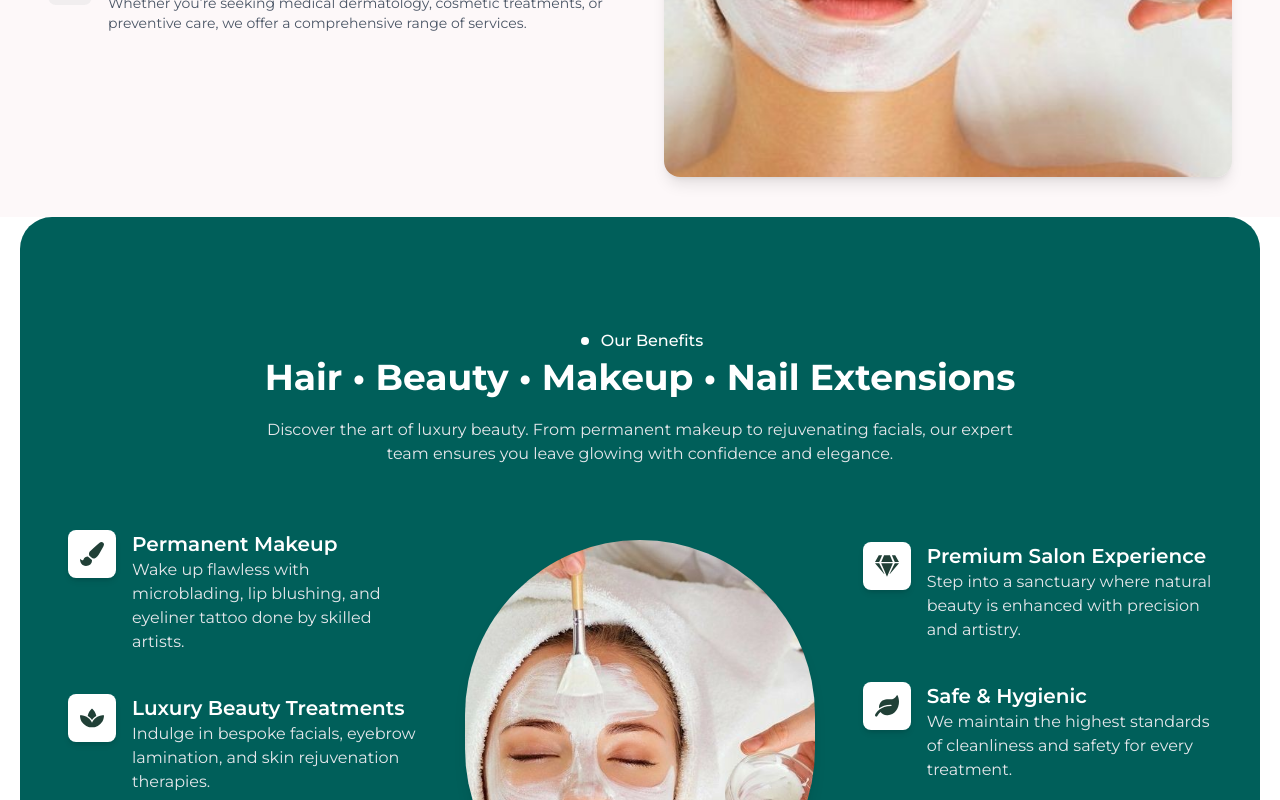
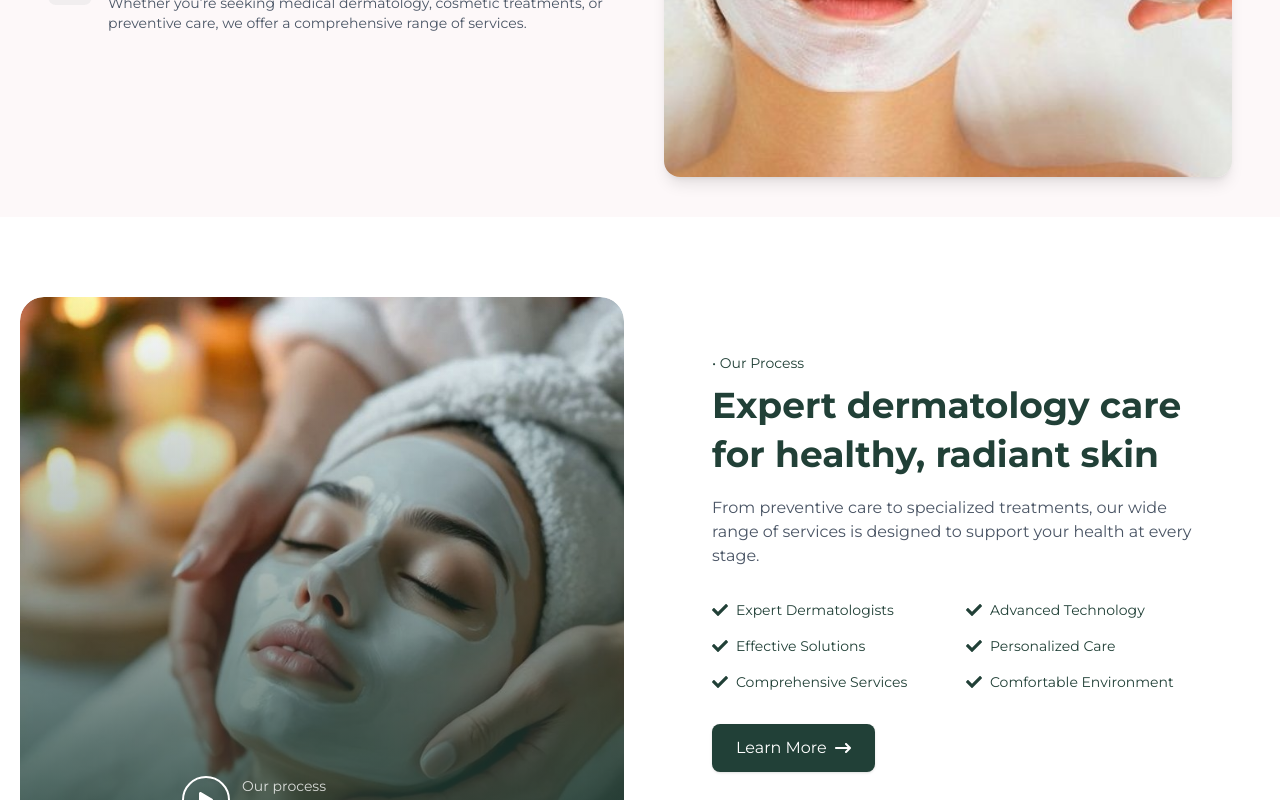
Before and after one commit to harshit0808sharma/TheSalonCompany, a Next.js app: page / in a window 1280 px wide. Shown: the part 3411-4211 px from the top of the page. Built offline with nearby package versions, Linux system fonts and the light colour scheme.

Commit message:
some changes

```diff
--- a/app/about/page.js
+++ b/app/about/page.js
@@ -2,22 +2,16 @@ import Footer from "../components/Footer";
 import Navbar from "../components/Header";
 import AboutSection from "../components/home/AboutUs";
 import CommonHeading from "../components/other/CommonHeading";
+import Stats from "../components/other/Stats";
 
 
 export default function AboutPage(){
     return(
         <>
             <Navbar/>
-            {/* <div className="relative m-0 bg-[#28554E] lg:mx-5 text-white flex flex-col gap-5 items-center justify-center overflow-hidden lg:rounded-[2rem] py-32">
-                <h1 className="text-5xl text-white">About Us</h1>
-                <ul className="flex items-center gap-2">
-                    <li>Home</li>
-                    <li> / </li>
-                    <li>About Us</li>
-                </ul>
-            </div> */}
             <CommonHeading Text={"About Us"}/>
             <AboutSection/>
+            <Stats/>
             <Footer/>
         </>
     )
--- a/app/components/home/AboutUs.js
+++ b/app/components/home/AboutUs.js
@@ -2,12 +2,14 @@
 
 import Image from "next/image";
 import { motion } from "framer-motion";
-import { FaCheck, FaUsers, FaPlay, FaProjectDiagram, FaSmile } from "react-icons/fa";
+import { FaCheck, FaPlay } from "react-icons/fa";
 import image1 from "../../../public/assets/images/image4.jpeg";
 import image2 from "../../../public/assets/images/image2.jpeg";
 import { useState, useEffect } from "react";
 import { GoDotFill } from "react-icons/go";
 import { TbUsers } from "react-icons/tb";
+import Link from "next/link";
+import { FaArrowRightLong } from "react-icons/fa6";
 
 export default function AboutSection() {
     const [teamCount, setTeamCount] = useState(0);
@@ -92,9 +94,9 @@ export default function AboutSection() {
                     {/* Buttons + Team Count */}
                     <div className="flex items-center gap-6 mt-8 flex-wrap">
                         <div className="flex gap-4 flex-wrap">
-                            <button className="bg-[#264D45] text-white px-6 py-3 rounded-full flex items-center gap-2 hover:bg-[#1d3b35] transition text-sm md:text-base">
-                                About More →
-                            </button>
+                            <Link href="/about" className="bg-[#264D45] text-white px-6 py-3 rounded-full flex items-center gap-2 hover:bg-[#1d3b35] transition text-sm md:text-base">
+                               <span> About More</span> <FaArrowRightLong/>
+                            </Link>
                             <button className="border border-[#264D45] text-[#264D45] px-6 py-3 rounded-full flex items-center gap-2 hover:bg-[#264D45] hover:text-white transition text-sm md:text-base">
                                 <FaPlay /> Play Session
                             </button>
--- a/app/components/home/OurProcesses.js
+++ b/app/components/home/OurProcesses.js
@@ -1,26 +1,40 @@
 "use client";
 
 import Image from "next/image";
+import { motion } from "framer-motion";
 import { FaCheck, FaPlay } from "react-icons/fa";
 import doctorImg from "../../../public/assets/images/image6.jpeg";
+import { FaArrowRightLong } from "react-icons/fa6";
 
 export default function ProcessSection() {
   return (
-    <section className="grid md:grid-cols-2 min-h-[600px] px-5">
+    <section className="grid md:grid-cols-2 min-h-[600px] px-5 py-10 md:py-20 gap-8">
       {/* Left side with image + overlay */}
-      <div className="relative flex items-end justify-center overflow-hidden rounded-4xl">
+      <motion.div
+        initial={{ opacity: 0, x: -100 }}
+        whileInView={{ opacity: 1, x: 0 }}
+        transition={{ duration: 1, ease: "easeOut" }}
+        viewport={{ once: true }}
+        className="relative flex items-end justify-center overflow-hidden rounded-3xl"
+      >
         <Image
           src={doctorImg}
           alt="Dermatology Process"
           fill
-          className="object-cover rounded-4xl"
+          className="object-cover rounded-3xl"
         />
         {/* Dark overlay */}
-        <div className="absolute inset-0 bg-gradient-to-t from-[#214037]/90 via-[#214037]/40 to-transparent rounded-r-2xl"></div>
+        <div className="absolute inset-0 bg-gradient-to-t from-[#214037]/90 via-[#214037]/40 to-transparent rounded-3xl"></div>
 
         {/* Text overlay */}
         <div className="relative p-8 md:p-12 text-white">
-          <div className="flex items-center gap-3">
+          <motion.div
+            initial={{ scale: 0.8, opacity: 0 }}
+            whileInView={{ scale: 1, opacity: 1 }}
+            transition={{ duration: 0.6, delay: 0.3 }}
+            viewport={{ once: true }}
+            className="flex items-center gap-3"
+          >
             <button className="flex items-center justify-center w-12 h-12 rounded-full border-2 border-white hover:bg-white hover:text-[#214037] transition">
               <FaPlay size={16} />
             </button>
@@ -30,24 +44,54 @@ export default function ProcessSection() {
                 Watch our procedure
               </h3>
             </div>
-          </div>
+          </motion.div>
         </div>
-      </div>
+      </motion.div>
 
       {/* Right side content */}
-      <div className="bg-[#f9f6f5] flex items-center">
+      <motion.div
+        initial={{ opacity: 0, x: 100 }}
+        whileInView={{ opacity: 1, x: 0 }}
+        transition={{ duration: 1, ease: "easeOut" }}
+        viewport={{ once: true }}
+        className="bg-white flex items-center rounded-3xl"
+      >
         <div className="p-8 md:p-14">
-          <p className="text-sm text-[#214037] mb-2">• Our Process</p>
-          <h2 className="text-3xl md:text-4xl font-bold text-[#214037] mb-4 leading-snug">
+          <motion.p
+            initial={{ opacity: 0, y: -20 }}
+            whileInView={{ opacity: 1, y: 0 }}
+            transition={{ delay: 0.2, duration: 0.6 }}
+            className="text-sm text-[#214037] mb-2"
+          >
+            • Our Process
+          </motion.p>
+
+          <motion.h2
+            initial={{ opacity: 0, y: 20 }}
+            whileInView={{ opacity: 1, y: 0 }}
+            transition={{ delay: 0.4, duration: 0.6 }}
+            className="text-3xl md:text-4xl font-bold text-[#214037] mb-4 leading-snug"
+          >
             Expert dermatology care for healthy, radiant skin
-          </h2>
-          <p className="text-gray-600 mb-8">
+          </motion.h2>
+
+          <motion.p
+            initial={{ opacity: 0 }}
+            whileInView={{ opacity: 1 }}
+            transition={{ delay: 0.6, duration: 0.6 }}
+            className="text-gray-600 mb-8"
+          >
             From preventive care to specialized treatments, our wide range of
             services is designed to support your health at every stage.
-          </p>
+          </motion.p>
 
-          {/* Checklist in 2 columns */}
-          <div className="grid grid-cols-1 sm:grid-cols-2 gap-4 mb-8">
+          {/* Checklist */}
+          <motion.div
+            initial={{ opacity: 0 }}
+            whileInView={{ opacity: 1 }}
+            transition={{ delay: 0.8, duration: 0.8 }}
+            className="grid grid-cols-1 sm:grid-cols-2 gap-4 mb-8"
+          >
             {[
               "Expert Dermatologists",
               "Advanced Technology",
@@ -61,22 +105,32 @@ export default function ProcessSection() {
                 <span className="text-sm">{item}</span>
               </div>
             ))}
-          </div>
+          </motion.div>
 
           {/* Button */}
-          <button className="px-6 py-3 bg-[#214037] text-white rounded-lg shadow hover:bg-[#19332b] transition">
-            Learn More →
-          </button>
+          <motion.button
+            initial={{ opacity: 0, y: 20 }}
+            whileInView={{ opacity: 1, y: 0 }}
+            transition={{ delay: 1, duration: 0.6 }}
+            className="px-6 py-3 bg-[#214037] text-white flex items-center gap-2 rounded-lg shadow hover:bg-[#19332b] transition"
+          >
+            <span>Learn More</span> <FaArrowRightLong />
+          </motion.button>
 
           {/* Bottom text */}
-          <p className="text-gray-600 text-sm mt-6">
-            Your skin’s transformation starts here —{" "}
+          <motion.p
+            initial={{ opacity: 0 }}
+            whileInView={{ opacity: 1 }}
+            transition={{ delay: 1.2, duration: 0.6 }}
+            className="text-gray-600 text-sm mt-6"
+          >
+            {"Your skin’s transformation starts here —"}
             <a href="#" className="text-[#214037] font-semibold underline">
               Book Today!
             </a>
-          </p>
+          </motion.p>
         </div>
-      </div>
+      </motion.div>
     </section>
   );
 }
--- a/app/components/other/RunningText.js
+++ b/app/components/other/RunningText.js
@@ -13,7 +13,7 @@ export default function RunningText() {
         animate={{ x: ["0%", "-100%"] }}
         transition={{
           repeat: Infinity,
-          duration: 50,
+          duration: 120,
           ease: "linear",
         }}
       >
--- a/app/loading.js
+++ b/app/loading.js
@@ -4,7 +4,7 @@ import { motion } from "framer-motion";
 
 export default function LoadingPage() {
   return (
-    <section className="flex items-center justify-center min-h-screen bg-gradient-to-br from-gray-50 to-gray-200">
+    <section className="w-full h-screen flex items-center justify-center bg-teal-800 text-white">
       <div className="text-center">
         {/* Spinner */}
         <motion.div
@@ -15,7 +15,7 @@ export default function LoadingPage() {
 
         {/* Loading Text */}
         <motion.p
-          className="mt-6 text-lg font-medium text-gray-600"
+          className="mt-6 text-2xl font-medium text-white"
           initial={{ opacity: 0 }}
           animate={{ opacity: 1 }}
           transition={{ repeat: Infinity, duration: 1.5, repeatType: "reverse" }}
--- a/app/page.js
+++ b/app/page.js
@@ -6,8 +6,10 @@ import AboutSection from "./components/home/AboutUs";
 import ContactSection from "./components/home/ContactForm";
 import FAQSection from "./components/home/FAQs";
 import Hero from "./components/home/Hero";
+import HowWeWork from "./components/home/HowWeWork";
 import BlogSection from "./components/home/LatestBlog";
 import OurBenefits from "./components/home/OurBenefits";
+import ProcessSection from "./components/home/OurProcesses";
 import BeforeAfter from "./components/home/OurResult";
 import Services from "./components/home/OurServices";
 import Team from "./components/home/OurTeam";
@@ -22,6 +24,8 @@ export default function Home() {
       <AboutSection />
       <Services />
       <WhyChooseUs />
+      <ProcessSection/>
+      <HowWeWork/>
       <OurBenefits />
       <BeforeAfter />
       <FAQSection />
```
Also changed, not shown: app/components/home/HowWeWork.js (+44 -14 lines).
